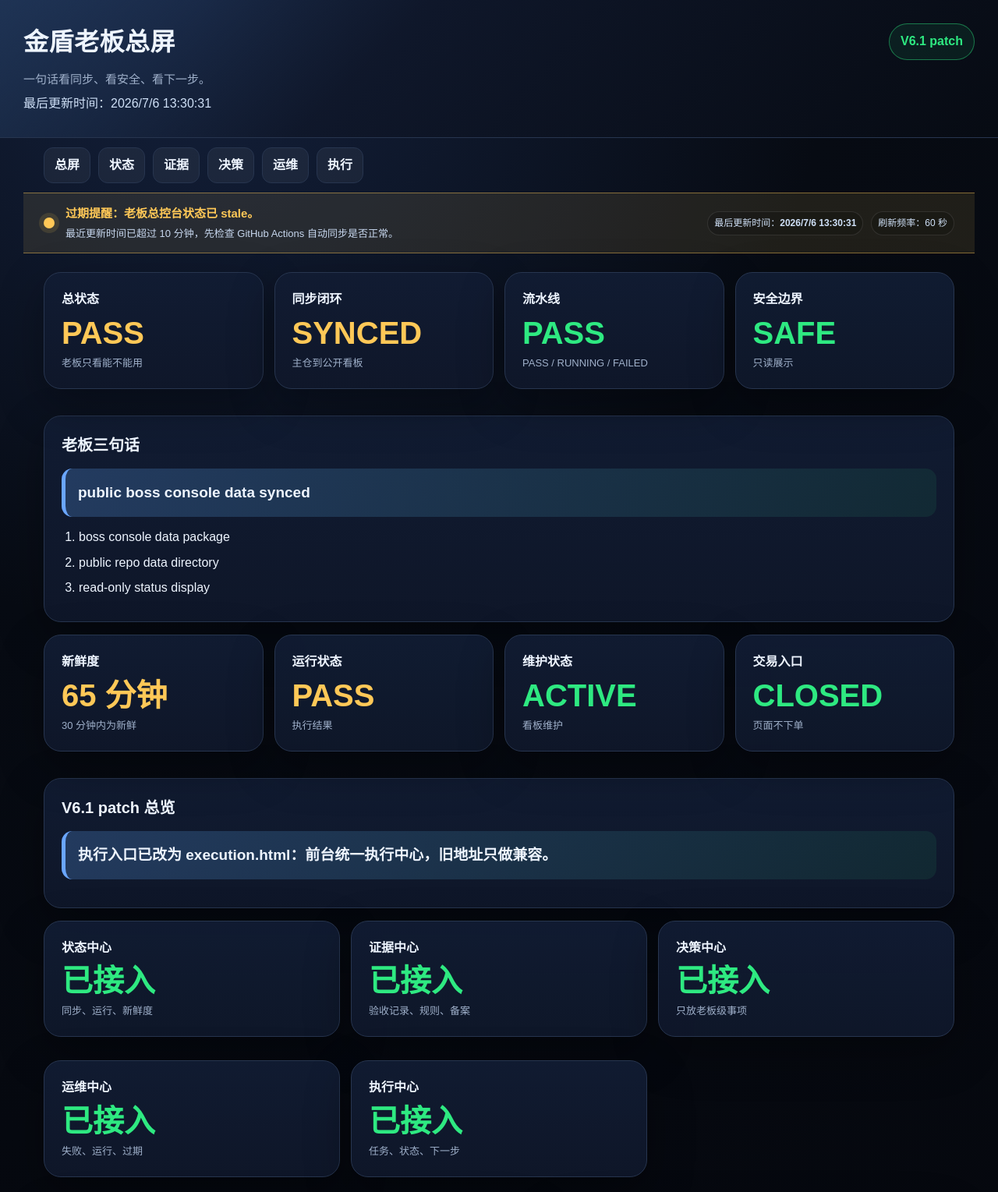
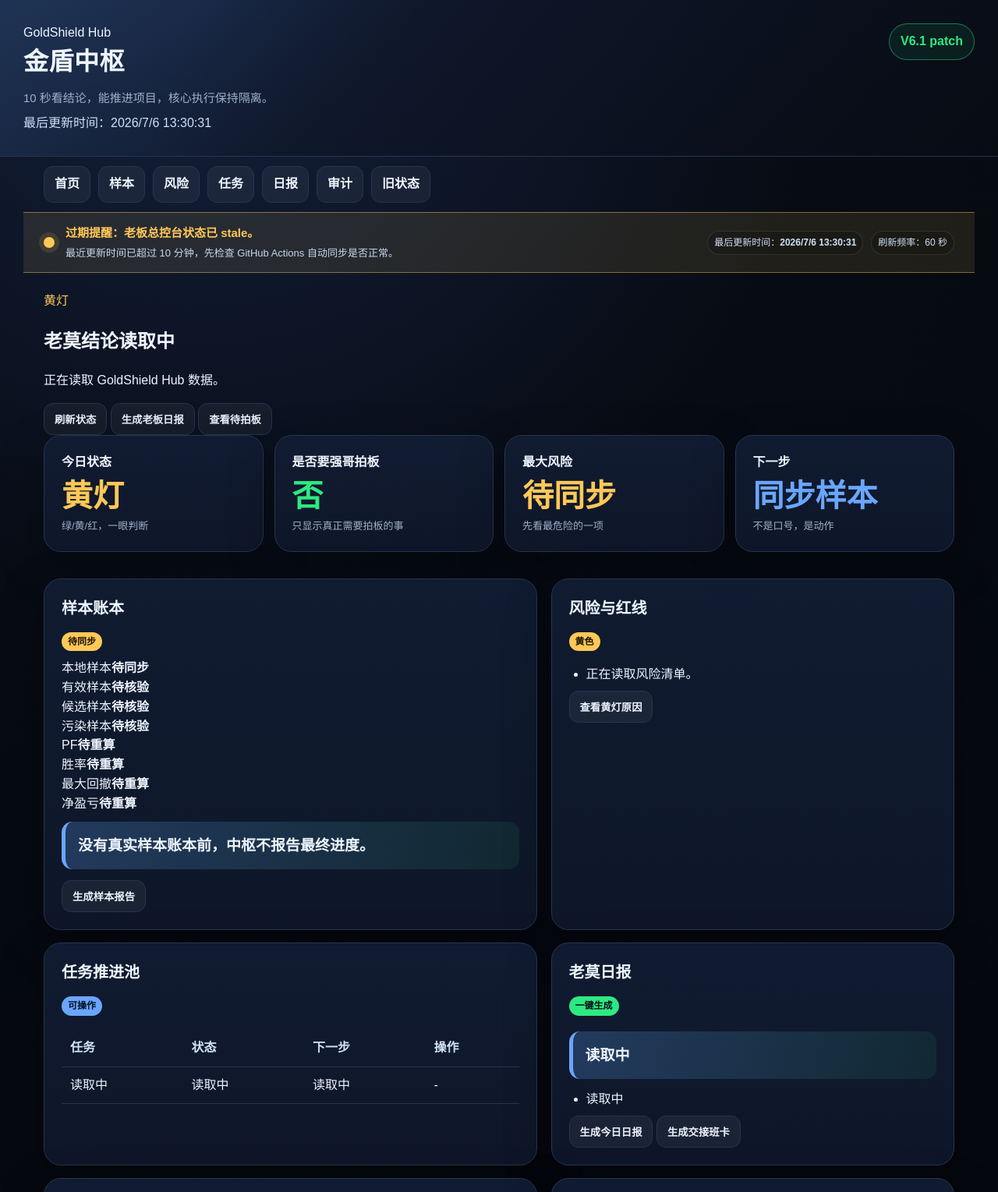
Before and after one commit to liangxiaoqiang1218-ship-it/qsgoldshield-boss-console, a plain HTML site: page index.html in a window 1280 px wide. Shown: the top 1529 px of the page at 78% size. Drawn offline with Linux system fonts and the light colour scheme.

Commit message:
feat: launch GoldShield Hub decision screen

```diff
--- a/index.html
+++ b/index.html
@@ -3,82 +3,115 @@
 <head>
   <meta charset="utf-8" />
   <meta name="viewport" content="width=device-width, initial-scale=1" />
-  <title>金盾老板总屏</title>
+  <title>GoldShield Hub｜金盾中枢</title>
   <link rel="stylesheet" href="assets/style.css" />
 </head>
 <body>
-<header class="top">
+<header class="top hub-top">
   <div class="top-inner">
     <div>
-      <h1>金盾老板总屏</h1>
-      <p class="sub">一句话看同步、看安全、看下一步。</p>
+      <div class="eyebrow">GoldShield Hub</div>
+      <h1>金盾中枢</h1>
+      <p class="sub">10 秒看结论，能推进项目，核心执行保持隔离。</p>
       <div class="time">最后更新时间：<span id="updatedAt">读取中</span></div>
     </div>
     <div class="seal"><span class="js-release">V6.1 patch</span></div>
   </div>
 </header>
 <nav class="nav">
-  <a href="index.html">总屏</a>
-  <a href="status.html">状态</a>
-  <a href="evidence.html">证据</a>
-  <a href="decision.html">决策</a>
-  <a href="ops.html">运维</a>
-  <a href="execution.html">执行</a>
+  <a href="index.html">首页</a>
+  <a href="#samples">样本</a>
+  <a href="#risks">风险</a>
+  <a href="#tasks">任务</a>
+  <a href="#brief">日报</a>
+  <a href="#audit">审计</a>
+  <a href="status.html">旧状态</a>
 </nav>
 <main>
-<section class="grid4">
-  <div class="card"><h3>总状态</h3><div class="big ok js-overall">读取中</div><div class="mini">老板只看能不能用</div></div>
-  <div class="card"><h3>同步闭环</h3><div class="big ok js-sync">读取中</div><div class="mini">主仓到公开看板</div></div>
-  <div class="card"><h3>流水线</h3><div class="big ok js-workflow">读取中</div><div class="mini">PASS / RUNNING / FAILED</div></div>
-  <div class="card"><h3>安全边界</h3><div class="big ok js-safety">读取中</div><div class="mini">只读展示</div></div>
+  <section class="hero-card" id="decisionHero">
+    <div class="hero-left">
+      <div class="status-pill warn" id="hubLight">黄灯</div>
+      <h2 id="hubConclusion">老莫结论读取中</h2>
+      <p id="hubReason">正在读取 GoldShield Hub 数据。</p>
+    </div>
+    <div class="hero-actions">
+      <button class="btn primary" data-hub-action="refresh">刷新状态</button>
+      <button class="btn" data-hub-action="brief">生成老板日报</button>
+      <button class="btn" data-hub-action="decision">查看待拍板</button>
+    </div>
   </section>
-<section class="card">
-  <h2>老板三句话</h2>
-  <div class="action js-next-action">读取中</div>
-  <ol class="js-next-focus">
-    <li>公开数据已同步。</li>
-    <li>老板总屏读取最新数据。</li>
-    <li>保持只读展示与安全边界。</li>
-  </ol>
+
+  <section class="grid4 decision-grid">
+    <div class="card"><h3>今日状态</h3><div class="big warn" id="todayStatus">黄灯</div><div class="mini">绿/黄/红，一眼判断</div></div>
+    <div class="card"><h3>是否要强哥拍板</h3><div class="big ok" id="ownerDecision">否</div><div class="mini">只显示真正需要拍板的事</div></div>
+    <div class="card"><h3>最大风险</h3><div class="big warn" id="topRisk">待同步</div><div class="mini">先看最危险的一项</div></div>
+    <div class="card"><h3>下一步</h3><div class="big blue" id="nextStep">同步样本</div><div class="mini">不是口号，是动作</div></div>
   </section>
-<section class="grid4">
-  <div class="card"><h3>新鲜度</h3><div class="big ok js-freshness">读取中</div><div class="mini">30 分钟内为新鲜</div></div>
-  <div class="card"><h3>运行状态</h3><div class="big ok js-runtime">读取中</div><div class="mini">执行结果</div></div>
-  <div class="card"><h3>维护状态</h3><div class="big ok js-maintenance">读取中</div><div class="mini">看板维护</div></div>
-  <div class="card"><h3>交易入口</h3><div class="big ok js-trade">未开放</div><div class="mini">页面不下单</div></div>
+
+  <section class="two" id="samples">
+    <div class="card">
+      <div class="section-title"><h2>样本账本</h2><span class="tag warn" id="sampleFreshness">待同步</span></div>
+      <div class="metric-grid">
+        <div><span>本地样本</span><b id="localSamples">待同步</b></div>
+        <div><span>有效样本</span><b id="validSamples">待核验</b></div>
+        <div><span>候选样本</span><b id="candidateSamples">待核验</b></div>
+        <div><span>污染样本</span><b id="pollutedSamples">待核验</b></div>
+        <div><span>PF</span><b id="pfValue">待重算</b></div>
+        <div><span>胜率</span><b id="winRate">待重算</b></div>
+        <div><span>最大回撤</span><b id="maxDrawdown">待重算</b></div>
+        <div><span>净盈亏</span><b id="netPnl">待重算</b></div>
+      </div>
+      <div class="action" id="sampleConclusion">没有真实样本账本前，中枢不报告最终进度。</div>
+      <button class="btn" data-hub-action="sample-report">生成样本报告</button>
+    </div>
+
+    <div class="card" id="risks">
+      <div class="section-title"><h2>风险与红线</h2><span class="tag warn" id="riskLevel">黄色</span></div>
+      <ul class="risk-list" id="riskList"><li>正在读取风险清单。</li></ul>
+      <button class="btn" data-hub-action="why-yellow">查看黄灯原因</button>
+    </div>
   </section>
-<section class="card">
-  <h2>V6.1 patch 总览</h2>
-  <div class="action" id="bossSummary">读取中</div>
+
+  <section class="two" id="tasks">
+    <div class="card">
+      <div class="section-title"><h2>任务推进池</h2><span class="tag blue">可操作</span></div>
+      <table class="table">
+        <thead><tr><th>任务</th><th>状态</th><th>下一步</th><th>操作</th></tr></thead>
+        <tbody id="taskRows"><tr><td>读取中</td><td>读取中</td><td>读取中</td><td>-</td></tr></tbody>
+      </table>
+    </div>
+
+    <div class="card" id="brief">
+      <div class="section-title"><h2>老莫日报</h2><span class="tag">一键生成</span></div>
+      <div class="action" id="briefSummary">读取中</div>
+      <ul id="briefItems"><li>读取中</li></ul>
+      <button class="btn primary" data-hub-action="brief">生成今日日报</button>
+      <button class="btn" data-hub-action="handoff">生成交接班卡</button>
+    </div>
   </section>
-<section class="grid3" id="bossCards">
-  <a class="card" href="status.html"><h3>状态中心</h3><div class="big ok">已接入</div><div class="mini">运行状态</div></a>
-  <a class="card" href="evidence.html"><h3>证据中心</h3><div class="big ok">已接入</div><div class="mini">验收记录</div></a>
-  <a class="card" href="decision.html"><h3>决策中心</h3><div class="big warn">精简</div><div class="mini">老板级事项</div></a>
-</section>
-<section class="two">
+
+  <section class="two" id="audit">
     <div class="card">
-    <h2>安全提醒</h2>
+      <div class="section-title"><h2>操作留痕</h2><span class="tag blue">本浏览器 + 云端日志预留</span></div>
+      <table class="table">
+        <thead><tr><th>时间</th><th>动作</th><th>结果</th></tr></thead>
+        <tbody id="actionRows"><tr><td>读取中</td><td>读取中</td><td>读取中</td></tr></tbody>
+      </table>
+    </div>
+
+    <div class="card">
+      <h2>安全锁</h2>
       <ul class="js-warnings">
-      <li>公开页只读取安全摘要 JSON。</li>
-      <li>公开文件不保存敏感信息。</li>
-      <li>未开放实盘交易。</li>
-      <li>未改交易策略逻辑。</li>
+        <li>允许：刷新、生成报告、标记任务、同步样本、归档。</li>
+        <li>核心执行与资金相关动作不在本页面开放。</li>
+        <li>所有高风险动作必须保持隔离与审批。</li>
       </ul>
-  </div>
-  <div class="card">
-    <h2>执行中心</h2>
-    <table class="table">
-      <tr><th>任务</th><th>状态</th><th>下一步</th></tr>
-      <tbody id="codexRows">
-        <tr><td>五阶段合并包</td><td class="ok">进行中</td><td>总屏整合</td></tr>
-      </tbody>
-    </table>
+      <div class="action danger-note">GoldShield Hub 管项目，不越过红线。</div>
     </div>
   </section>
 </main>
 <div id="toast" class="toast"></div>
 <script src="assets/app.js"></script>
-<script src="assets/feeds.js"></script>
+<script src="assets/hub.js"></script>
 </body>
 </html>
```
Lines whose indentation alone changed are shown as unchanged.
